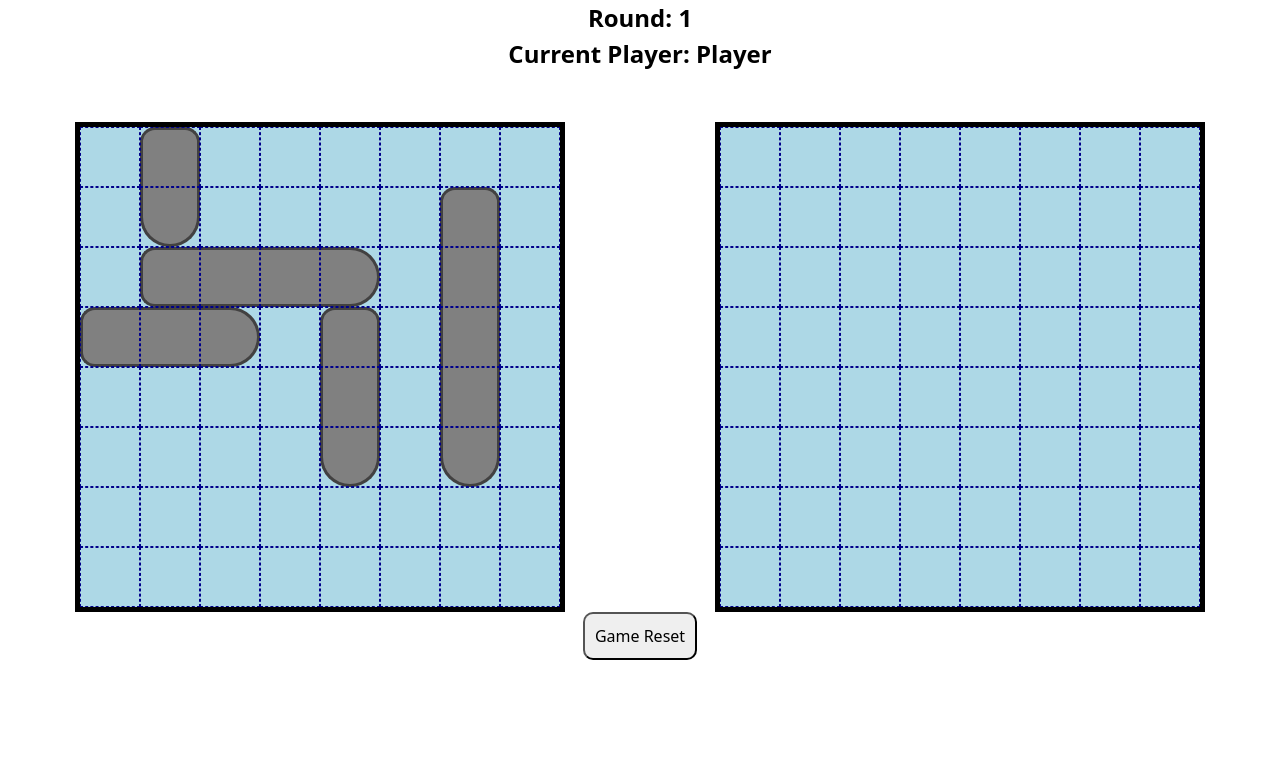
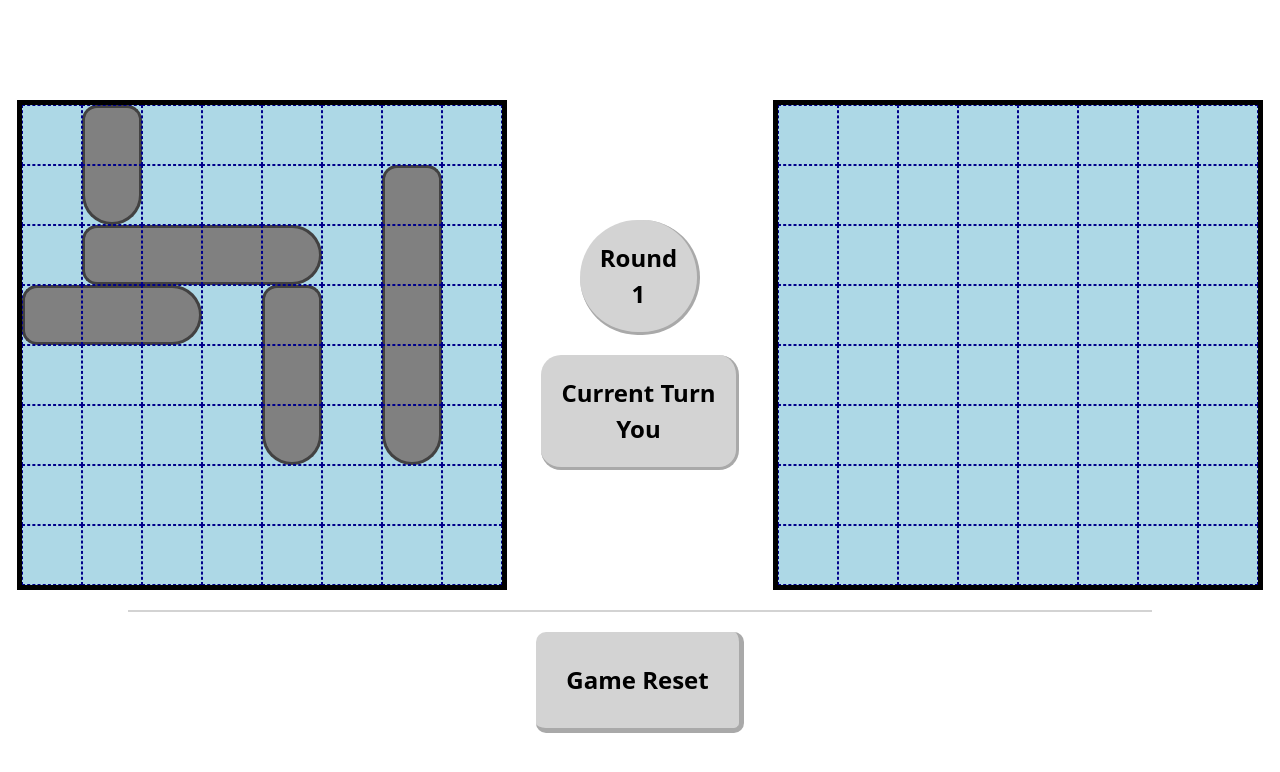
Before and after one commit to jonnymortemore/odin-project-battleship, a website built with webpack: page src/template.html in a window 1280 px wide. Built offline with nearby package versions, Linux system fonts and the light colour scheme.

Commit message:
update: css styling and html reorganisation

```diff
--- a/src/domController.js
+++ b/src/domController.js
@@ -25,6 +25,7 @@ export class DomController {
         this.bs.addDomController(this);
         this.createGameBoard(this.bs.mapSize, document.querySelector("#active_gameboard"), this.bs.player1, true);
         this.createGameBoard(this.bs.mapSize, document.querySelector("#enemy_gameboard"), this.bs.player2, false);
+        this.updateGameDetails(1, this.bs.player1.name);
     }
 
     #createShipElements(el, player, x, y, immediateHit) {
@@ -154,16 +155,16 @@ export class DomController {
     }
 
     updateGameDetails(round, playerName) {
-        document.querySelector(".round-counter").innerText = "Round: " + round;
-        document.querySelector(".player-turn").innerText = "Current Player: " + playerName
+        document.querySelector(".round-counter").innerText = round;
+        document.querySelector(".player-turn").innerText = playerName;
     }
 
     triggerGameEnd(winner) {
         //show victory popup
-        const victoryElement = document.querySelector(".victory");
-        victoryElement.hidden = false;
-        victoryElement.style.display = "flex"
-        victoryElement.innerText = `Winner: ${winner}!`
+        const victoryContainer = document.querySelector(".victory-container");
+        victoryContainer.hidden = false;
+        victoryContainer.style.display = "flex"
+        document.querySelector("#victory").innerText = `${winner}!`;
         //can't use boards anymore
         document.querySelector('#gameboards').style.pointerEvents = 'none';
     }
@@ -174,7 +175,7 @@ export class DomController {
             div.innerHTML = "";
         })
         //hide victory popup
-        const victoryElement = document.querySelector(".victory");
+        const victoryElement = document.querySelector(".victory-container");
         victoryElement.hidden = false;
         victoryElement.style.display = "none";
         //reactivate boards
--- a/src/ship.js
+++ b/src/ship.js
@@ -256,8 +256,8 @@ export class Battleships {
         ];
         this.turnCounter = 1;
 
-        this.player1 = new Player(1, "Player", this.mapSize, "player");
-        this.player2 = new Player(2, "CPU", this.mapSize, "cpu");
+        this.player1 = new Player(1, "You", this.mapSize, "player");
+        this.player2 = new Player(2, "Computer", this.mapSize, "cpu");
 
         this.player1.gameboard.setupShipStartingPositions(this.presetShips);
         this.player2.gameboard.setupShipStartingPositions(this.presetShips);
@@ -285,7 +285,6 @@ export class Battleships {
                 this.activePlayer.name,
             );
         }
-
         this.startTurn();
     }
 
--- a/src/styles.css
+++ b/src/styles.css
@@ -60,27 +60,17 @@ body {
   flex-direction: column;
   align-items: center;
   justify-content: center;
-}
-
-.game-details {
-  display: flex;
-  flex-direction: column;
-  justify-content: center;
-  align-items: center;
-  width: 100%;
-}
-
-.game-details * {
   font-weight: bold;
   font-size: 1.5em;
 }
+
 
 #gameboards {
   display: flex;
   flex-direction: row;
   justify-content: space-around;
   align-items: center;
-  margin-top: 50px;
+  margin-top: 100px;
   width: 100%;
 }
 
@@ -197,23 +187,87 @@ body {
 
 
 
-.victory {
+/* UI */
+.round-container {
+  display: flex;
+  flex-direction: column;
+  align-items: center;
+  justify-content: center;
+  background-color: lightgray;
+  padding: 20px;
+  border-radius: 100px;
+  margin-bottom: 20px;
+  border-right: 3px solid darkgray;
+  border-bottom: 3px solid darkgray;
+
+}
+
+.player-turn-container {
+  display: flex;
+  flex-direction: column;
+  align-items: center;
+  justify-content: center;
+  background-color: lightgray;
+  padding: 20px;
+  border-radius: 20px;
+  border-right: 3px solid darkgray;
+  border-bottom: 3px solid darkgray;
+
+}
+
+.game-details {
+  display: flex;
+  flex-direction: column;
+  justify-content: space-between;
+  align-items: center;
+  height: 100%;
+}
+
+.button-container {
+  display: flex;
+  align-items: center;
+  justify-content: center;
+  width: 80%;
+  margin-top: 20px;
+  border-top: 2px solid lightgray;
+  padding: 20px;
+}
+
+button {
+  border-radius: 10px;
+  padding: 30px;
+  background-color: lightgray;
+  border: none;
+  border-bottom: 5px solid darkgray;
+  border-right: 5px solid darkgray;
+
+}
+
+button:hover {
+  background-color: grey;
+  color: white;
+  border-color: rgb(60, 60, 60);
+}
+
+button:active {
+  background-color: rgb(60, 60, 60);
+  border: none;
+}
+
+.victory-container {
   border: 2px solid var(--border);
   position: absolute;
-  background-color: white;
+  background-color: lightgrey;
   width: 25%;
-  flex-direction: row;
+  flex-direction: column;
   align-items: center;
   justify-content: center;
   padding: 50px;
   border-radius: 20px;
+  border-right: 3px solid darkgray;
+  border-bottom: 3px solid darkgray;
 }
 
-button {
-  border-radius: 10px;
-  padding: 10px;
+.victory-container * {
+  margin-bottom: 10px;
 }
-
-button:active {
-  background-color: grey;
-}
--- a/src/template.html
+++ b/src/template.html
@@ -6,15 +6,28 @@
     <title>Document</title>
 </head>
 <body>
-    <div class="game-details">
-        <div class="round-counter">Round: 1</div>
-        <div class="player-turn">Current Player: Player</div>
-    </div>
+
     <div id="gameboards">
         <div class="gameboard" id="active_gameboard"></div>
+        <div class="game-details">
+            <div class="round-container">
+                <div class="round-header">Round</div>
+                <div class="round-counter"></div>
+            </div>
+            <div class="player-turn-container">
+                <div class="player-turn-header">Current Turn</div>
+                <div class="player-turn"></div>
+            </div>
+        </div>
         <div class="gameboard" id="enemy_gameboard"></div>
     </div>
-    <div class="victory" hidden></div>
-    <button id="reset_button">Game Reset</button>
+    <div class="victory-container" hidden>
+        <div>Game Over!</div>
+        <div>And the winner is...</div>
+        <div id="victory"></div>
+    </div>
+    <div class="button-container">
+        <button id="reset_button">Game Reset</button>
+    </div>
 </body>
 </html>
```
